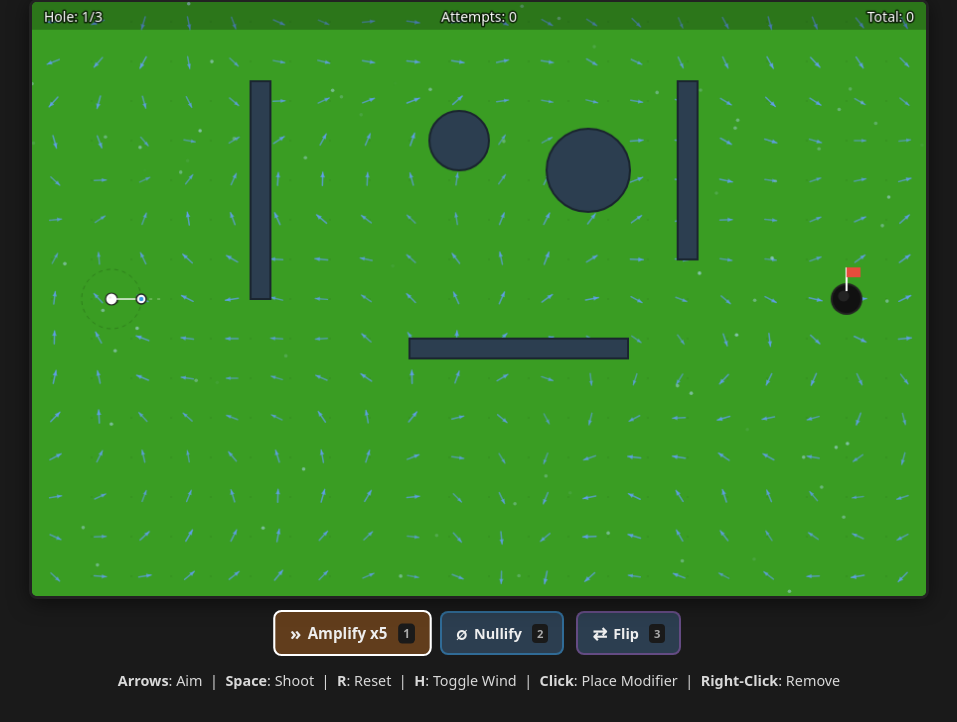
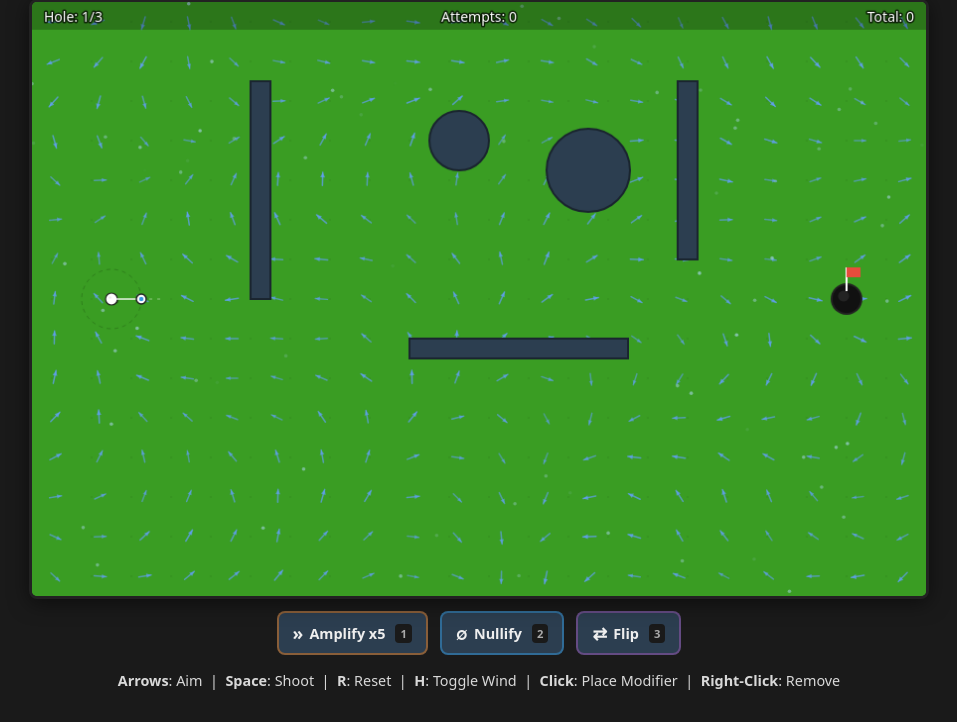
Before and after one commit to falkdahl/vector-golf, a plain HTML site: page index.html in a window 1280 px wide. Shown: the part 78-800 px from the top of the page, without its empty margins (161-1118 px from the left). Drawn offline with Linux system fonts and the light colour scheme.

Commit message:
no modifier selected at start

```diff
--- a/index.html
+++ b/index.html
@@ -21,7 +21,7 @@
   </div>
 
   <div id="hotbar">
-    <div class="hotbar-slot selected" data-type="amplify" title="Amplify x5 (1)"><span class="hotbar-icon">»</span><span class="hotbar-label">Amplify x5</span><span class="hotbar-key">1</span></div>
+    <div class="hotbar-slot" data-type="amplify" title="Amplify x5 (1)"><span class="hotbar-icon">»</span><span class="hotbar-label">Amplify x5</span><span class="hotbar-key">1</span></div>
     <div class="hotbar-slot" data-type="nullify" title="Nullify (2)"><span class="hotbar-icon">∅</span><span class="hotbar-label">Nullify</span><span class="hotbar-key">2</span></div>
     <div class="hotbar-slot" data-type="flip" title="Flip (3)"><span class="hotbar-icon">⇄</span><span class="hotbar-label">Flip</span><span class="hotbar-key">3</span></div>
   </div>
--- a/src/main.js
+++ b/src/main.js
@@ -38,10 +38,10 @@ let holeAttempts = 0;
 let totalAttempts = 0;
 let attempts = 0; // alias for totalAttempts for backward compat
 
-// Modifier system per REQ-015 - updated per new requirements
+// Modifier system per REQ-015 - updated per new requirements - start with no selection
 const MAX_MODIFIERS_PER_HOLE = 3;
 let modifiers = [];
-let selectedModifier = 'amplify';
+let selectedModifier = null;
 let mousePos = null;
 let hotbarEl = null;
 let draggingIdx = -1;
```
